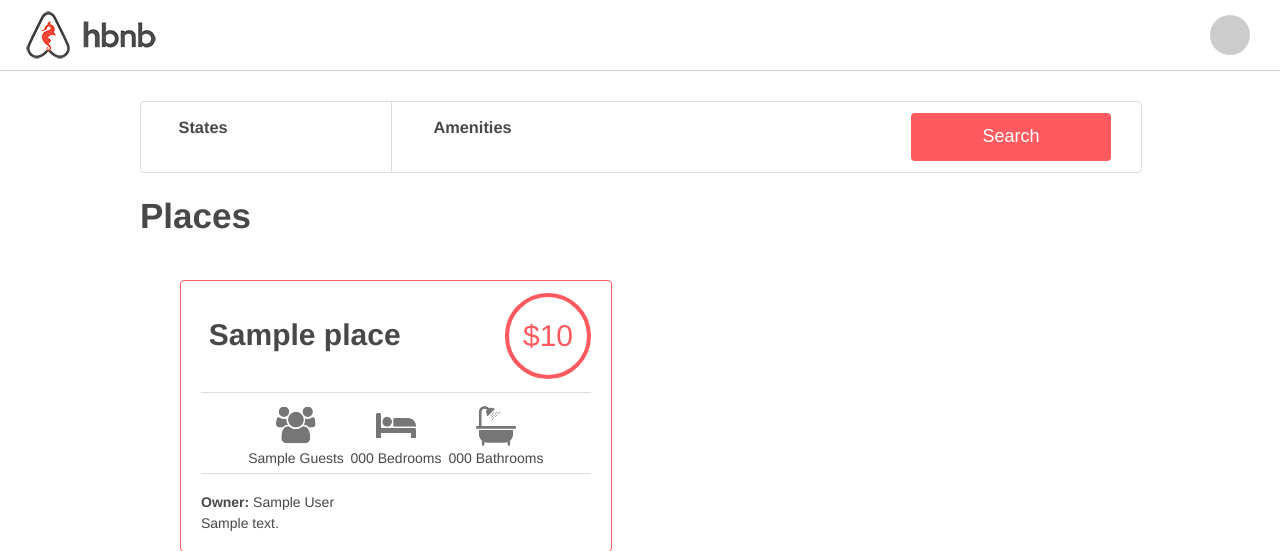
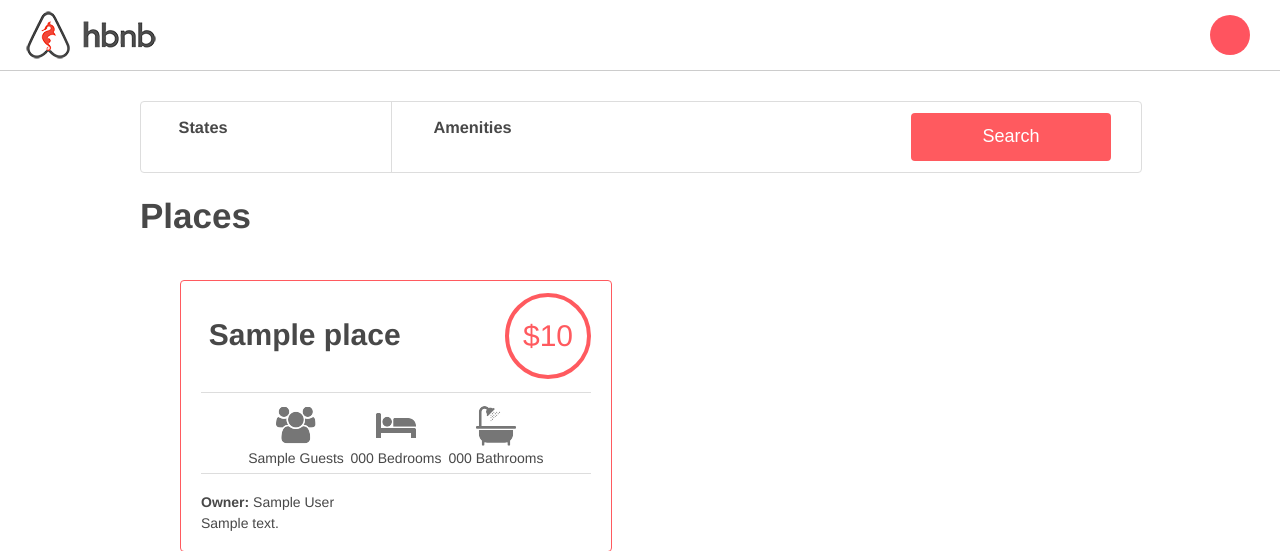
Before and after one commit to Senseiuc/AirBnB_clone_v4, a Flask app: template web_dynamic/templates/2-hbnb.html in a window 1280 px wide. Shown: the top 551 px of the page. Run offline with Flask 3, Linux system fonts and the light colour scheme; the template is opened without the code that fills it: most values are stand-ins (such as "Sample title", 1, 10 or a date in 2020); some libraries are stand-ins or nearby versions.

Commit message:
api get status

```diff
--- a/web_dynamic/static/styles/3-header.css
+++ b/web_dynamic/static/styles/3-header.css
@@ -39,7 +39,7 @@
 	align-items: center;
 }
 
-#api_status{
+header div {
     border-radius: 50%;
     width: 40px;
     height: 40px;
```
